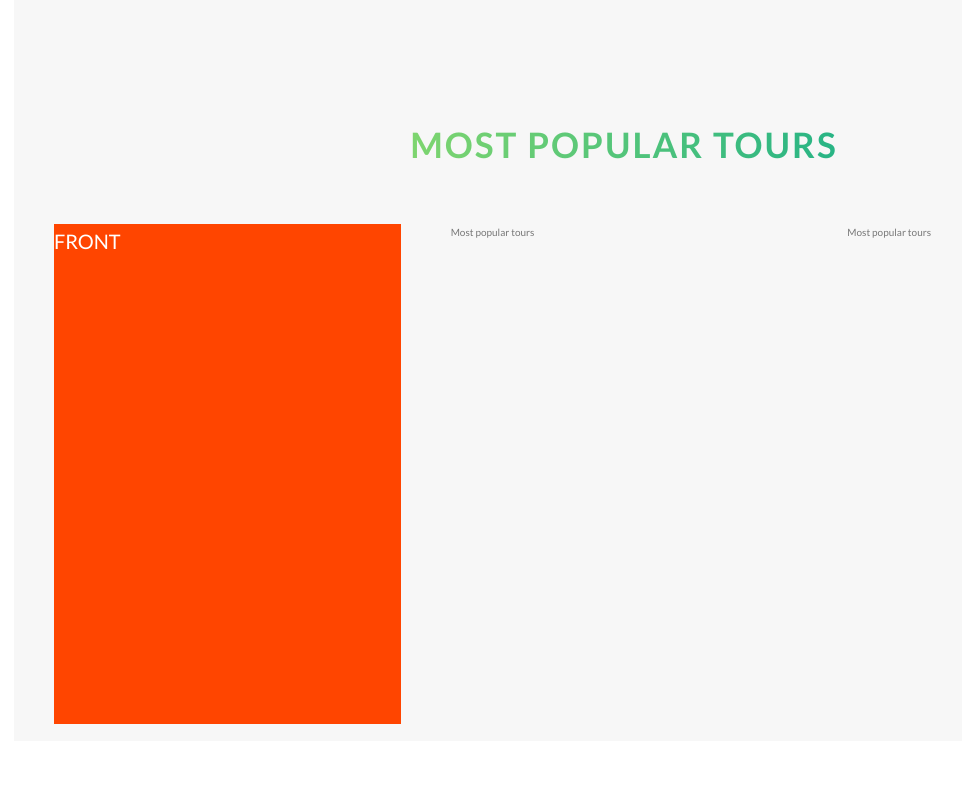
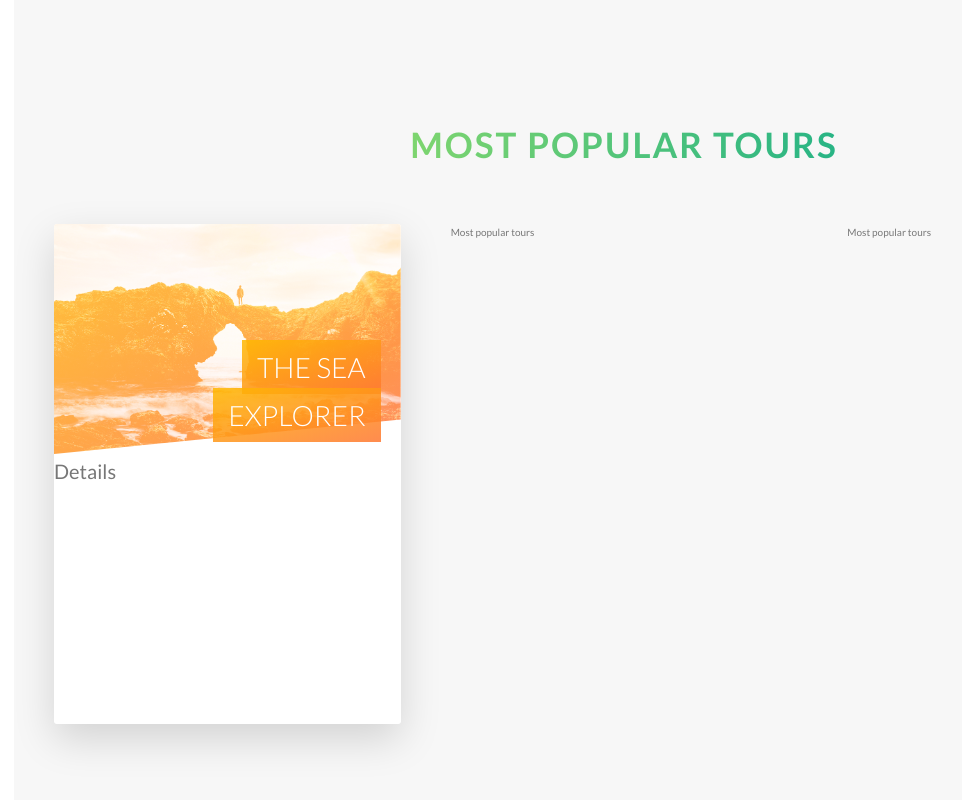
Before and after one commit to RochaDiego04/Natours, a website: page index.html in a window 1280 px wide. Shown: the part 2730-3530 px from the top of the page, without its empty margins (16-978 px from the left). Before the commit the page ends 3501 px from the top, so only its background shows below. Drawn offline with Linux system fonts and the light colour scheme.

Commit message:
Card fixes and starting card's front design

```diff
--- a/index.html
+++ b/index.html
@@ -132,9 +132,17 @@
           <div class="tours-grid--column">
             <div class="card">
               <div class="card__side card__side--front">
-                FRONT
+                <div class="card__picture card__picture--1">
+                  &nbsp; <!-- Empty space in html -->
+                </div>
+                <h4 class="card__heading">
+                  <span class="card__heading-span card__heading-span--1">The Sea Explorer</span>
+                </h4>
+                <div class="card__details">
+                  Details
+                </div>
               </div>
-              <div class="card__side card__side--back">
+              <div class="card__side card__side--back card__side--back-1">
                 BACK
               </div>
             </div>
--- a/sass/abstracts/_variables.scss
+++ b/sass/abstracts/_variables.scss
@@ -2,6 +2,12 @@
 $light-green: #7ed56f;
 $medium-green: #55c57a;
 $dark-green: #28b485;
+
+$light-orange: #ffb900;
+$medium-orange: #ff7730;
+
+$light-indigo-blue: #2998ff;
+$medium-indigo-blue: #5643fa;
 
 $color-grey-light-1: #f7f7f7;
 
--- a/sass/components/_card.scss
+++ b/sass/components/_card.scss
@@ -1,36 +1,89 @@
+@use "../abstracts/variables" as v;
+
 .card {
+
+    // FUNCTIONALITY
     perspective: 150rem; /* This defines how dramatic the effect of rotation will be */
-    -moz-perspective: 150rem;
+    -moz-perspective: 150rem; /* This is for firefox compatibility*/
     position: relative;
+    height: 50rem;
 
     &__side {
-        background-color: orangered;
-        color: #fff;
         font-size: 2rem;
 
         height: 50rem;
-        transition: all .8s;
+        transition: all .8s ease;
         position: absolute;
         top: 0;
         left: 0;
         width: 100%;
-        backface-visibility: hidden; /* Hides the back part of an element, fix the animation bug*/
+        backface-visibility: hidden; /* Hides the back part of an element, fix the animation bug */
+        border-radius: 3px;
+        overflow: hidden; /* Image don't overflow the card */
+        box-shadow: 0 1.5rem 4rem rgba(v.$black, .15);
 
         &--front {
-            background-color: orangered;
+            background-color: v.$white;
         }
 
         &--back {
-            background-color: green;
             transform: rotateY(180deg);
+
+            &-1 {
+                background-image: linear-gradient(to right bottom, v.$light-orange, v.$medium-orange);
+            }
         }
     }
 
     &:hover &__side--front {
-        transform: rotateY(180deg);
+        transform: rotateY(-180deg);
     }
 
     &:hover &__side--back {
         transform: rotateY(0);
     }
+
+    // FRONT SIDE STYLING
+    &__picture {
+        background-size: cover;
+        height: 23rem;
+        background-blend-mode: screen;
+        clip-path: polygon(0 0, 100% 0, 100% 85%, 0 100%);
+        -webkit-clip-path: polygon(0 0, 100% 0, 100% 85%, 0 100%);
+
+        &--1 {
+            background-image: linear-gradient(to right bottom, v.$light-orange, v.$medium-orange),
+            url(../img/nat-5.jpg);
+        }
+        &--2 {
+            background-image: url(../img/nat-5.jpg);
+        }
+        &--3 {
+            background-image: url(../img/nat-5.jpg);
+        }
+    }
+
+    &__heading {
+        font-size: 2.8rem;
+        font-weight: 300;
+        text-transform: uppercase;
+        text-align: right;
+        color: v.$white;
+        position: absolute;
+        top: 12rem;
+        right: 2rem;
+        width: 75%;
+    }
+
+    &__heading-span {
+        padding: 1rem 1.5rem;
+        box-decoration-break: clone; /*Apply styles as if there was 2 boxes with text*/
+        -webkit-box-decoration-break: clone;
+
+        &--1 {
+            background-image: linear-gradient(to right bottom,
+             rgba(v.$light-orange, 0.85),
+             rgba(v.$medium-orange, 0.85));
+        }
+    }
 }
```
Also changed, not shown: css/style.css, 1 other file.
